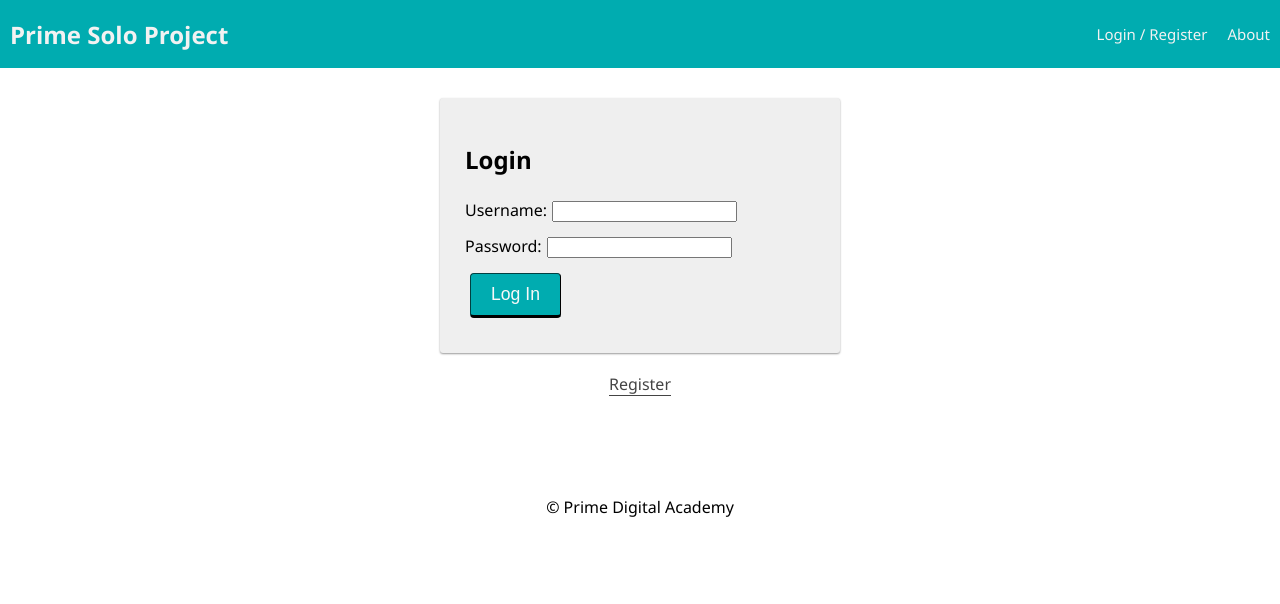
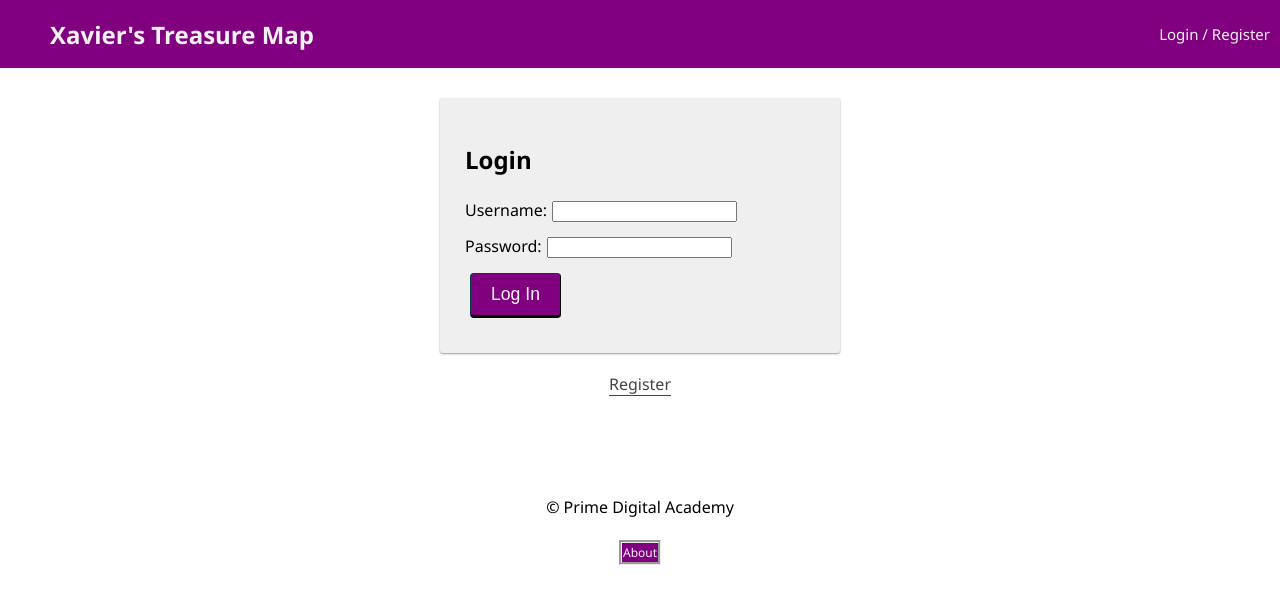
Before and after one commit to janmichaelbiyo/prime-solo-project, a React (Vite) app: page /#/user in a window 1280 px wide. Shown: the top 604 px of the page. Built offline with nearby package versions, Linux system fonts and the light colour scheme; no server answers.

Commit message:
got the homepage to be whay i would like would now start on the other components for my page

```diff
--- a/src/components/AboutPage/AboutPage.jsx
+++ b/src/components/AboutPage/AboutPage.jsx
@@ -1,18 +1,11 @@
 import React from 'react';
-
+import { MapContainer, TileLayer, Marker, Popup } from 'react-leaflet';
+import 'leaflet/dist/leaflet.css';
 // This is one of our simplest components
 // It doesn't have local state,
 // It doesn't dispatch any redux actions or display any part of redux state
 // or even care what the redux state is'
 
-function AboutPage() {
-  return (
-    <div className="container">
-      <div>
-        <p>This about page is for anyone to read!</p>
-      </div>
-    </div>
-  );
-}
+function AboutPage() {}
 
 export default AboutPage;
--- a/src/components/App/App.css
+++ b/src/components/App/App.css
@@ -32,7 +32,7 @@ Button
   border-color: #014041;
   border-width: 1px 1px 3px;
   border-radius: 4px;
-  background-color: #00acb0;
+  background-color: purple;
   color: #f8f8f8;
   font-size: 1.1rem;
   outline: 0;
--- a/src/components/Footer/Footer.css
+++ b/src/components/Footer/Footer.css
@@ -3,3 +3,19 @@ footer {
   padding: 20px;
   text-align: center;
 }
+
+.footerLink {
+  display: inline-flex;
+  color: #f2f2f2;
+  background-color: purple;
+  text-align: center;
+  padding: 1px 1px;
+  text-decoration: none;
+  font-size: 12px;
+
+  /* these last two make the logout button in
+  the nav bar look like another link */
+  border: groove;
+  cursor: pointer;
+  outline: 5px;
+}
--- a/src/components/Footer/Footer.jsx
+++ b/src/components/Footer/Footer.jsx
@@ -1,4 +1,5 @@
 import React from 'react';
+import { Link } from 'react-router-dom';
 import './Footer.css';
 
 // This is one of our simplest components
@@ -7,7 +8,16 @@ import './Footer.css';
 // or even care what the redux state is, so it doesn't need 'connect()'
 
 function Footer() {
-  return <footer>&copy; Prime Digital Academy</footer>;
+  return (
+    <footer>
+      &copy; Prime Digital Academy
+      <br></br>
+      <br />
+      <Link className="footerLink" to="/about">
+        About
+      </Link>
+    </footer>
+  );
 }
 
 export default Footer;
--- a/src/components/InfoPage/InfoPage.jsx
+++ b/src/components/InfoPage/InfoPage.jsx
@@ -1,16 +1,12 @@
 import React from 'react';
+import { MapContainer, TileLayer, Marker, Popup } from 'react-leaflet';
+import 'leaflet/dist/leaflet.css';
 
 // This is one of our simplest components
 // It doesn't have local state
 // It doesn't dispatch any redux actions or display any part of redux state
 // or even care what the redux state is
 
-function InfoPage() {
-  return (
-    <div className="container">
-      <p>Info Page</p>
-    </div>
-  );
-}
+function InfoPage() {}
 
 export default InfoPage;
--- a/src/components/Nav/Nav.css
+++ b/src/components/Nav/Nav.css
@@ -5,7 +5,7 @@
   align-items: center;
 
   margin: 0 0 30px;
-  background-color: #00acb0;
+  background-color: purple;
   overflow: hidden;
 }
 
@@ -17,14 +17,14 @@
   font-size: 24px;
   font-weight: 700;
   color: #f2f2f2;
-  padding-left: 10px;
+  padding-left: 50px;
   margin: 0;
 }
 
 .navLink {
   display: inline-block;
   color: #f2f2f2;
-  background-color: #00acb0;
+  background-color: purple;
   text-align: center;
   padding: 24px 10px;
   text-decoration: none;
@@ -38,5 +38,5 @@
 }
 
 .navLink:hover {
-  background-color: #008183;
+  background-color: purple;
 }
--- a/src/components/Nav/Nav.jsx
+++ b/src/components/Nav/Nav.jsx
@@ -10,7 +10,7 @@ function Nav() {
   return (
     <div className="nav">
       <Link to="/home">
-        <h2 className="nav-title">Prime Solo Project</h2>
+        <h2 className="nav-title">Xavier's Treasure Map</h2>
       </Link>
       <div>
         {/* If no user is logged in, show these links */}
@@ -28,17 +28,14 @@ function Nav() {
               Home
             </Link>
 
-            <Link className="navLink" to="/info">
+            {/* Not using the info page decide to comment out for now but will delete later I think */}
+            {/* <Link className="navLink" to="/info">
               Info Page
-            </Link>
+            </Link> */}
 
             <LogOutButton className="navLink" />
           </>
         )}
-
-        <Link className="navLink" to="/about">
-          About
-        </Link>
       </div>
     </div>
   );
--- a/src/components/UserPage/UserPage.jsx
+++ b/src/components/UserPage/UserPage.jsx
@@ -1,6 +1,8 @@
 import React from 'react';
+import { MapContainer, TileLayer, Marker, Popup } from 'react-leaflet';
+import 'leaflet/dist/leaflet.css';
 import LogOutButton from '../LogOutButton/LogOutButton';
-import {useSelector} from 'react-redux';
+import { useSelector } from 'react-redux';
 
 function UserPage() {
   // this component doesn't do much to start, just renders some user reducer info to the DOM
@@ -8,6 +10,24 @@ function UserPage() {
   return (
     <div className="container">
       <h2>Welcome, {user.username}!</h2>
+      <MapContainer
+        center={[45.050194, -84.933417]}
+        zoom={6}
+        scrollWheelZoom={true}
+        style={{ height: '90vh', width: '100%' }}
+      >
+        <TileLayer
+          attribution='&copy; <a href="https://www.openstreetmap.org/copyright">OpenStreetMap</a> contributors'
+          url="https://{s}.tile.openstreetmap.org/{z}/{x}/{y}.png"
+        />
+        <Marker position={[41.779080048453, -86.7245890780957]}>
+          <Popup>
+            A pretty CSS3 popup. <br /> Easily customizable <br />{' '}
+            <button>Button</button>
+          </Popup>
+        </Marker>
+      </MapContainer>
+
       <p>Your ID is: {user.id}</p>
       <LogOutButton className="btn" />
     </div>
--- a/src/index.jsx
+++ b/src/index.jsx
@@ -5,7 +5,6 @@ import { Provider } from 'react-redux';
 import store from './redux/store';
 
 import App from './components/App/App';
-
 
 const root = ReactDOM.createRoot(document.getElementById('react-root'));
 root.render(
```
